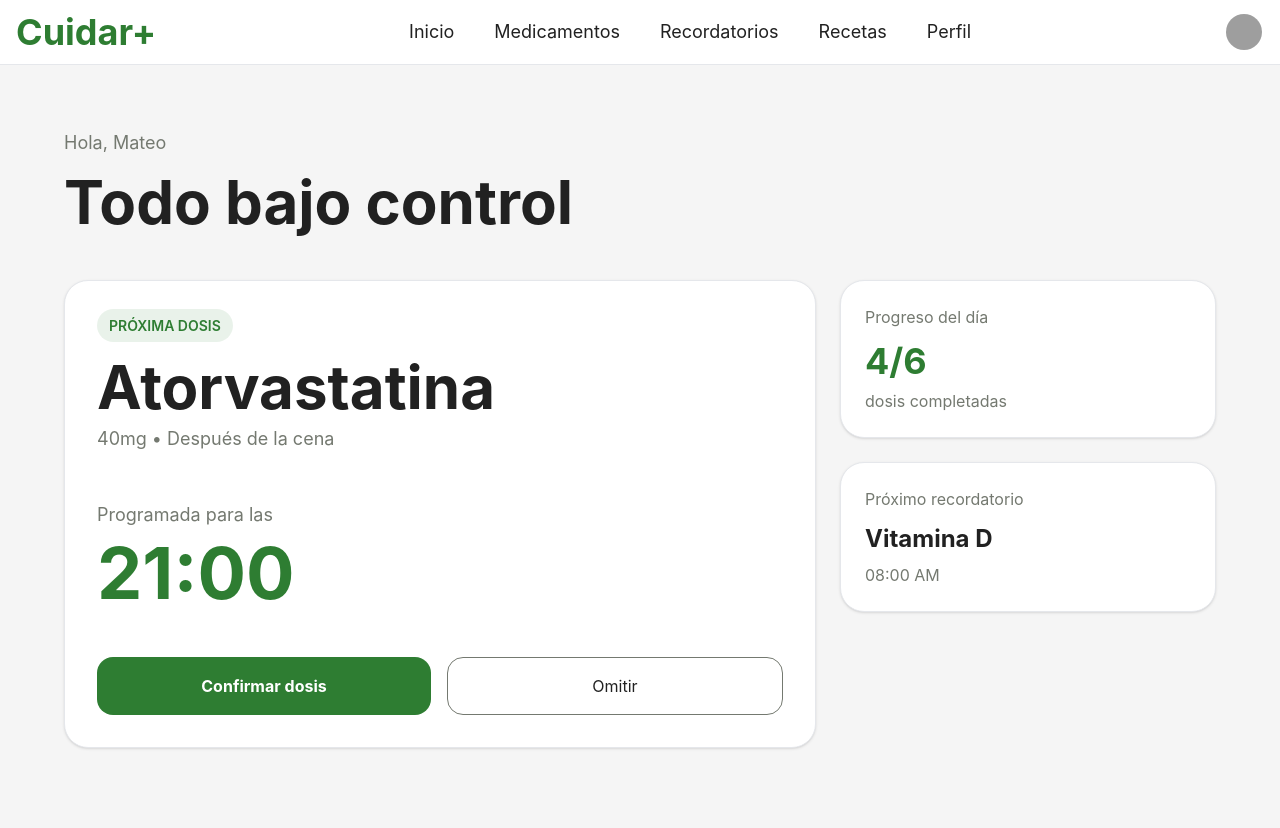
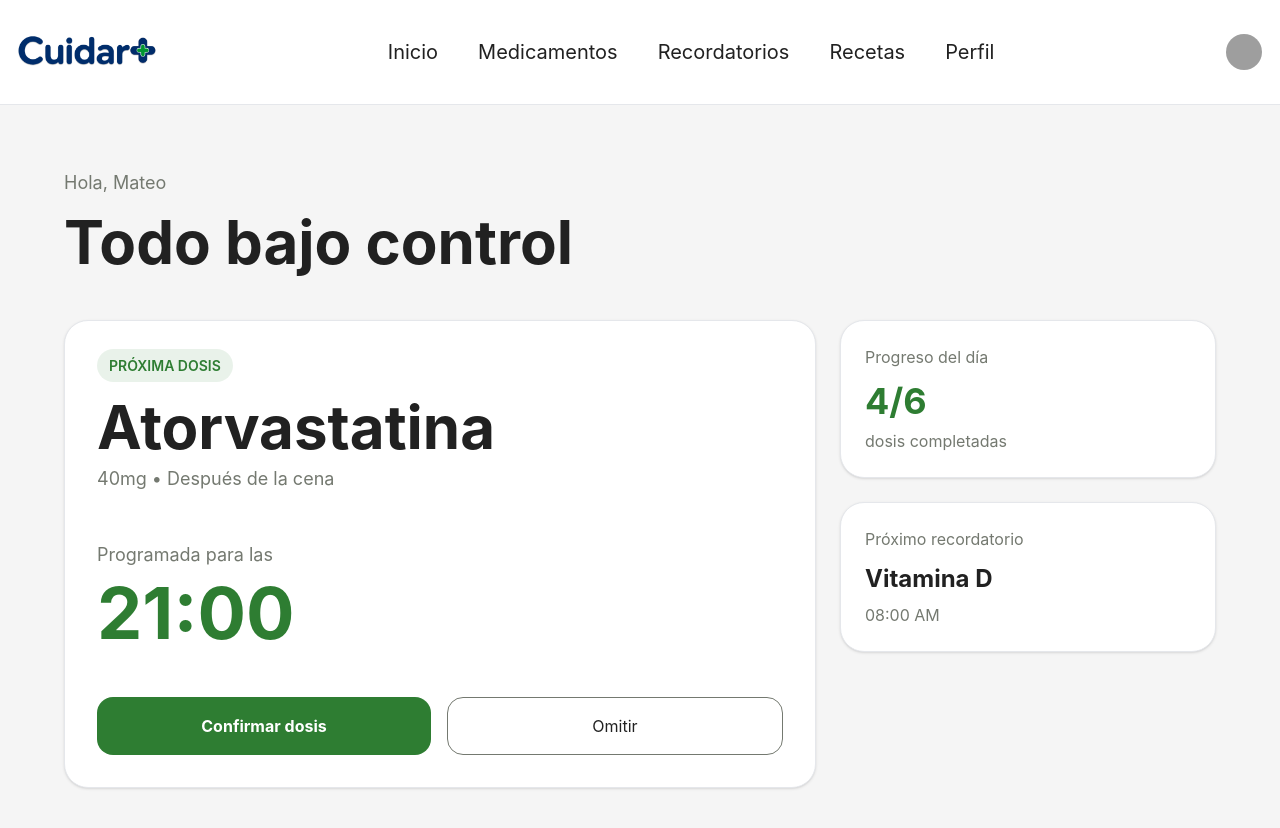
Before and after one commit to maiacabrera59-oss/Cuidar-, a React (Vite) app: page /app in a window 1280 px wide. Shown: the top 828 px of the page. Built offline with nearby package versions, Linux system fonts and the light colour scheme; grey boxes are pictures that could not be loaded.

Commit message:
cambio de logo

```diff
--- a/src/components/layouts/Layouts.tsx
+++ b/src/components/layouts/Layouts.tsx
@@ -5,6 +5,7 @@ import recordatorioIcon from "../../assets/svg/recordatorio.svg";
 import medicamentoIcon from "../../assets/svg/pastillas.png";
 import perfilIcon from "../../assets/svg/perfil.svg";
 import recetaIcon from "../../assets/svg/receta.svg";
+import logo from "../../assets/img/logo.png";
 
 export function Layouts() {
   return (
@@ -16,15 +17,16 @@ export function Layouts() {
         <div className="max-w-7xl mx-auto flex items-center justify-between">
 
           {/* LOGO */}
-          <Link
-            to="/app"
-            className="text-2xl sm:text-3xl md:text-4xl font-bold text-[#2E7D32]"
-          >
-            Cuidar+
+          <Link to="/app">
+            <img
+              src={logo}
+              alt="Logo"
+              className="h-22 sm:h-20 md:h-20 w-auto"
+            />
           </Link>
 
           {/* NAV DESKTOP */}
-          <nav className="hidden md:flex items-center gap-6 lg:gap-10 text-lg">
+          <nav className="hidden md:flex items-center gap-6 lg:gap-10 text-xl">
 
             <Link
               to="/app"
```
